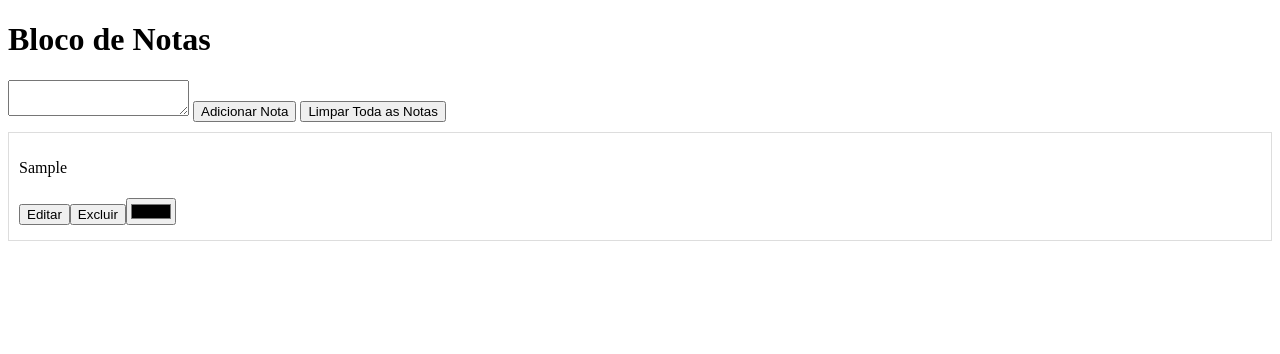
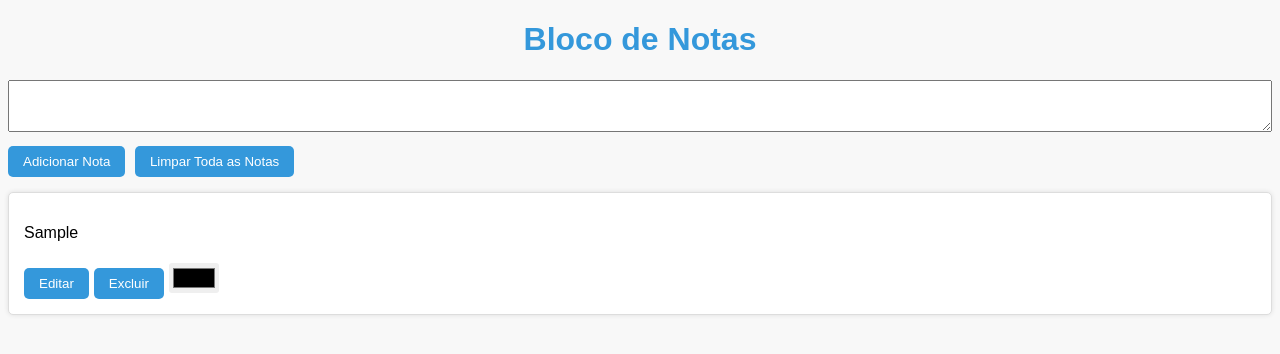
Before and after one commit to DiegoSenai10/Bloco-de-Notas, a plain HTML site: page index.html in a window 1280 px wide. Both pictures are taken after typing "Sample" into the empty fields and a click on the button "Adicionar Nota". Drawn offline with Linux system fonts and the light colour scheme.

Commit message:
Update style.css

```diff
--- a/style.css
+++ b/style.css
@@ -1,16 +1,73 @@
+body {
+    font-family: 'Arial', sans-serif;
+    background-color: #f8f8f8;
+    color: #333;
+}
+
+h1 {
+    text-align: center;
+    color: #3498db;
+}
+
+textarea {
+    width: 100%;
+    padding: 10px;
+    box-sizing: border-box;
+    margin-bottom: 10px;
+}
+
+button {
+    background-color: #3498db;
+    color: #fff;
+    padding: 8px 15px;
+    border: none;
+    border-radius: 5px;
+    cursor: pointer;
+    margin-right: 5px;
+}
+
+button:hover {
+    background-color: #2980b9;
+}
+
 .nota {
     background-color: #fff;
     border: 1px solid #ddd;
-    padding: 10px;
-    margin: 10px 0;
+    padding: 15px;
+    margin: 15px 0;
+    border-radius: 5px;
+    box-shadow: 0 0 5px rgba(0, 0, 0, 0.1);
     position: relative;
 }
 
 input[type="color"] {
     margin: 5px 0;
+    border: none;
+    border-radius: 3px;
+    height: 30px;
 }
 
-/* Estilize a cor da letra aqui */
 .para-trocar-cor {
-    color: black; /* Cor padrão da letra */
+    color: black;
 }
+
+body.dark-mode {
+    background-color: #2c3e50;
+    color: #ecf0f1;
+}
+
+.nota.dark-mode {
+    background-color: #34495e;
+    border: 1px solid #2c3e50;
+    color: #ecf0f1;
+}
+
+button.dark-mode {
+    background-color: #2c3e50;
+    color: #ecf0f1;
+}
+
+.nota:hover {
+    transform: scale(1.02);
+    transition: transform 0.2s ease-in-out;
+}
```
